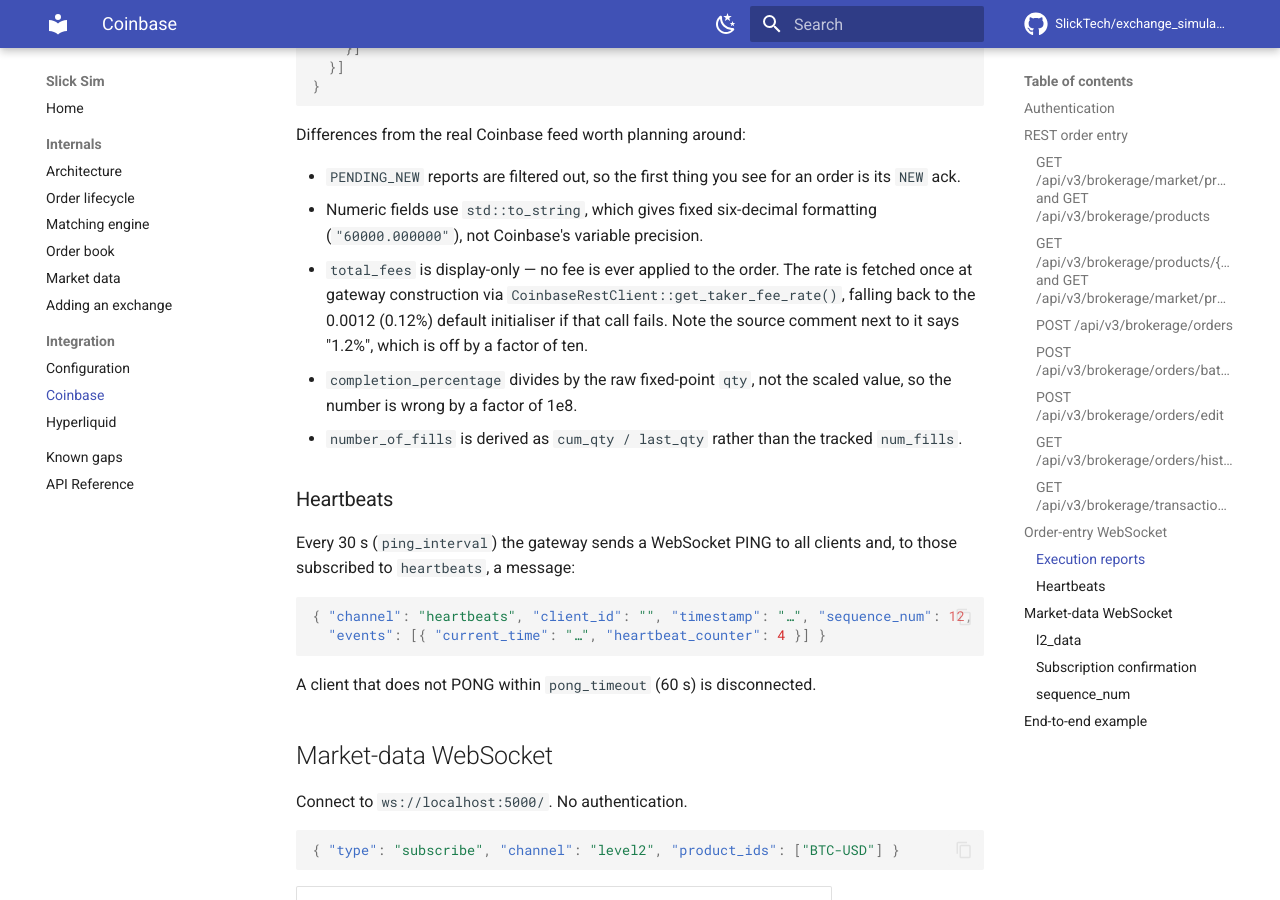
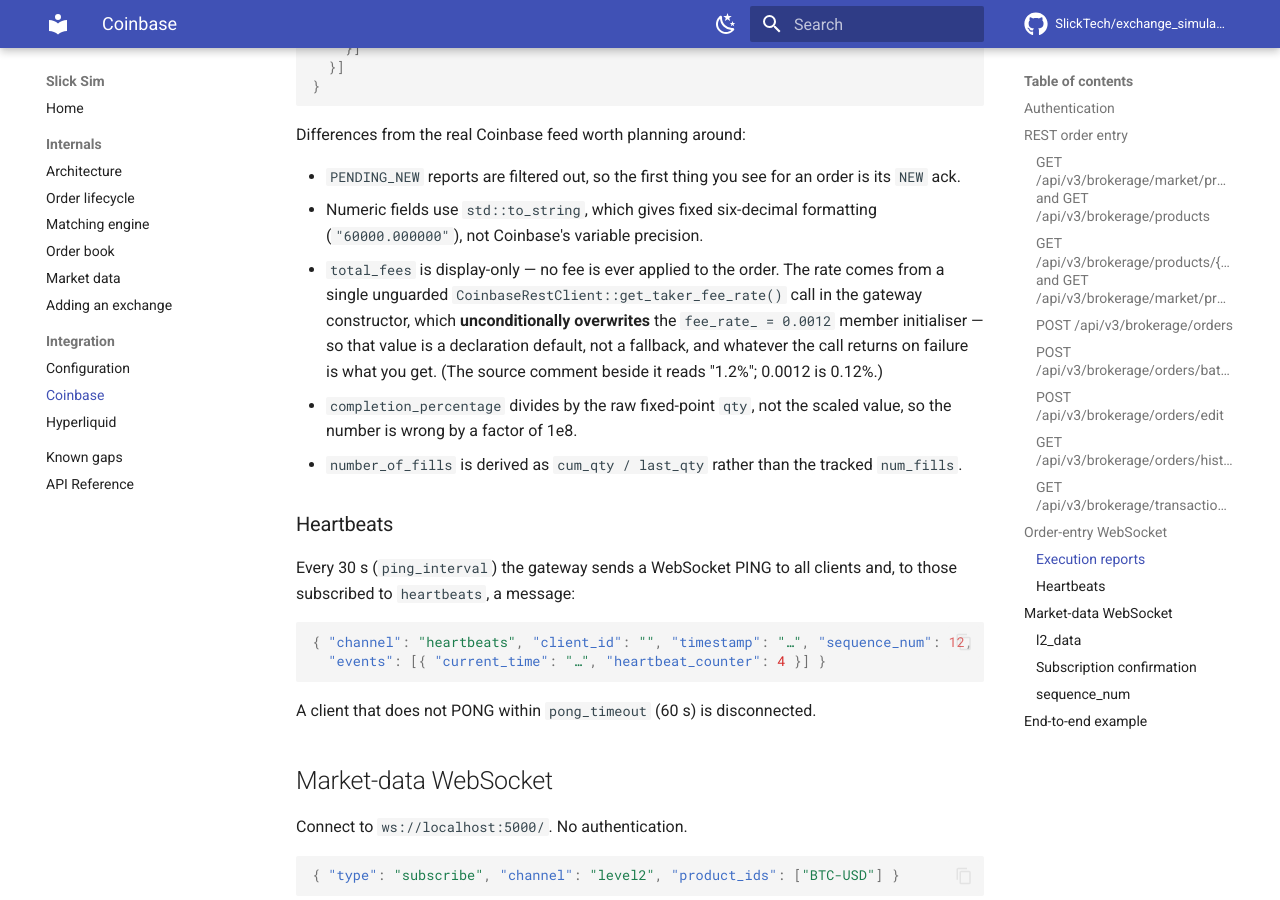
Before and after one commit to SlickQuant/slick-sim, an MkDocs documentation site: the page built from docs/integration-coinbase.md, in a window 1280 px wide and 900 px high, scrolled down 6032 px. Built offline with MkDocs 1.6.1 and Material for MkDocs 9.7.7, drawn with Linux system fonts in a browser that asks for light colours; comment, search, counter and statistics services are not loaded.

```diff
--- a/docs/integration-coinbase.md
+++ b/docs/integration-coinbase.md
@@ -268,10 +268,11 @@ Differences from the real Coinbase feed worth planning around:
 - `PENDING_NEW` reports are filtered out, so the first thing you see for an order is its `NEW` ack.
 - Numeric fields use `std::to_string`, which gives fixed six-decimal formatting (`"60000.000000"`),
   not Coinbase's variable precision.
-- `total_fees` is display-only — no fee is ever applied to the order. The rate is fetched once at
-  gateway construction via `CoinbaseRestClient::get_taker_fee_rate()`, falling back to the 0.0012
-  (0.12%) default initialiser if that call fails. Note the source comment next to it says "1.2%",
-  which is off by a factor of ten.
+- `total_fees` is display-only — no fee is ever applied to the order. The rate comes from a single
+  unguarded `CoinbaseRestClient::get_taker_fee_rate()` call in the gateway constructor, which
+  **unconditionally overwrites** the `fee_rate_ = 0.0012` member initialiser — so that value is a
+  declaration default, not a fallback, and whatever the call returns on failure is what you get.
+  (The source comment beside it reads "1.2%"; 0.0012 is 0.12%.)
 - `completion_percentage` divides by the raw fixed-point `qty`, not the scaled value, so the number is
   wrong by a factor of 1e8.
 - `number_of_fills` is derived as `cum_qty / last_qty` rather than the tracked `num_fills`.
```
Also changed, not shown: CHANGELOG.md (+8 -0 lines), CMakeLists.txt (+24 -4 lines), README.md (+4 -1 lines), 3 other files.
